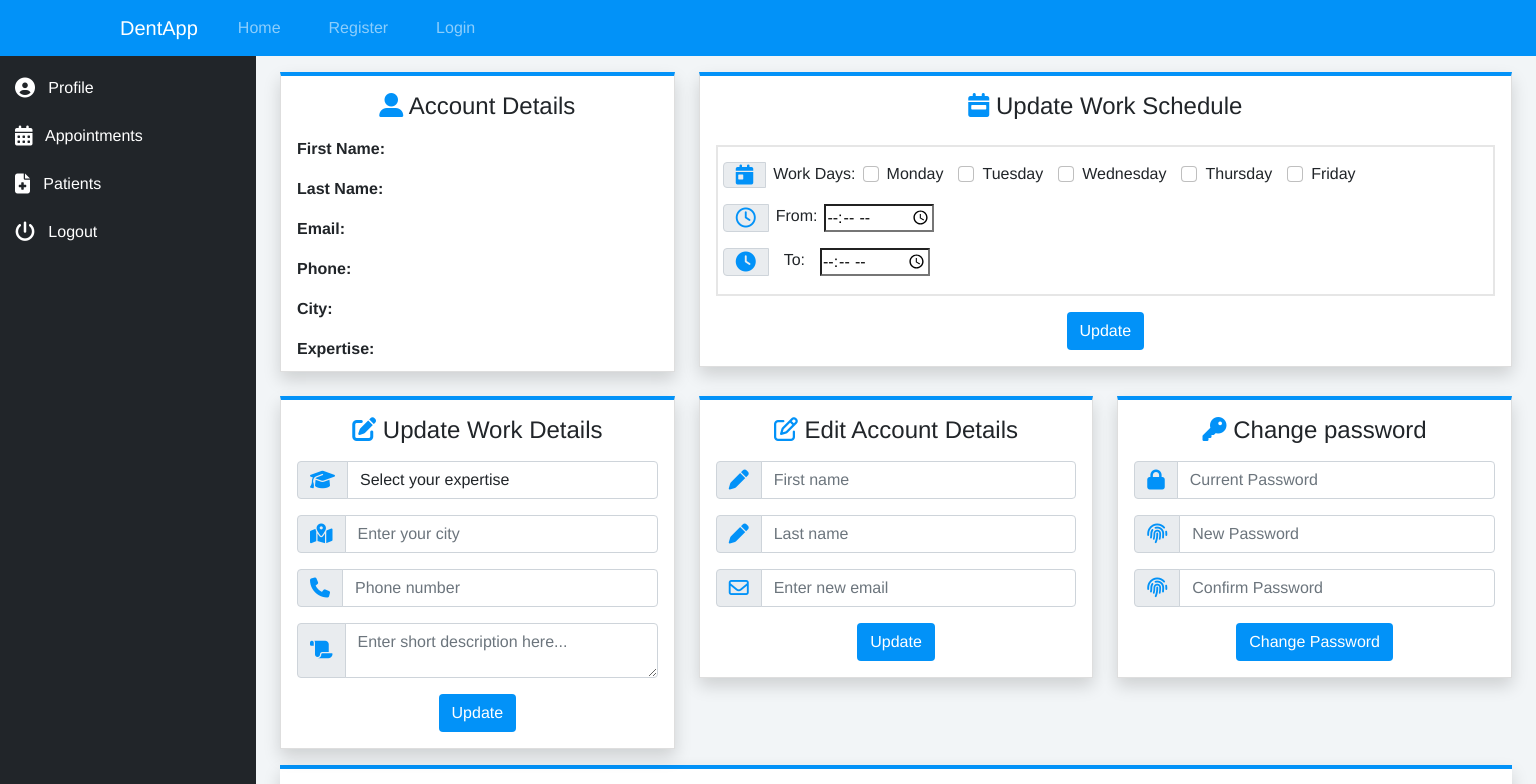
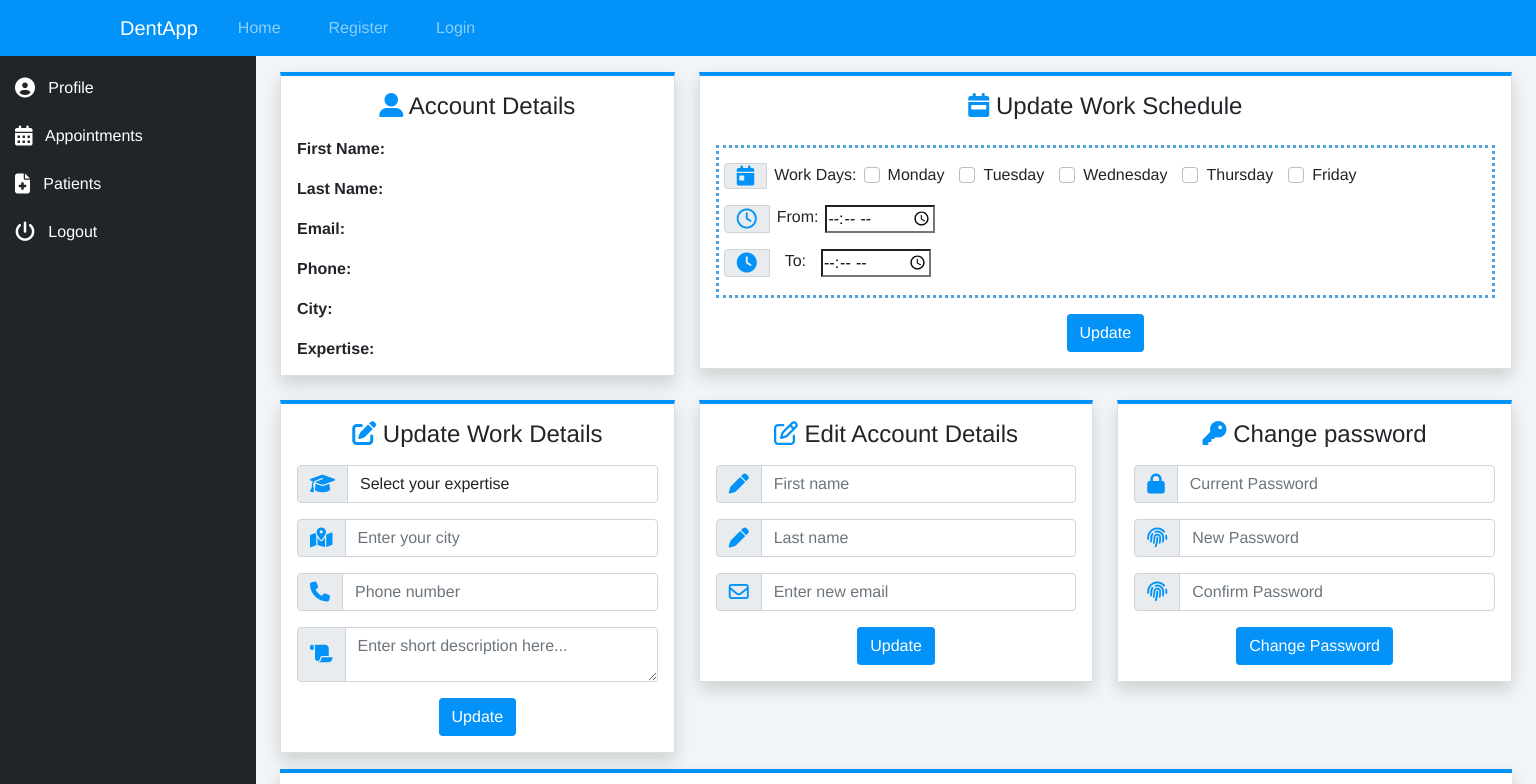
Before and after one commit to ibobev/dent-appointment-system, a Vue app in the folder client/: page /dentist/profile in a window 1536 px wide. Shown: the top 784 px of the page. Built offline with nearby package versions, Linux system fonts and the light colour scheme; no server answers.

Commit message:
Working Hours form border

```diff
--- a/client/src/components/UpdateWorkingHours.vue
+++ b/client/src/components/UpdateWorkingHours.vue
@@ -113,7 +113,7 @@ button {
 }
 
 .form-data{
-  border:2px solid #e6e6e6;
+  border:3px dotted #4ea2dd;
   padding-top: 15px;
   padding-right:5px;
   padding-left:5px;
--- a/client/src/views/Dentist/Profile.vue
+++ b/client/src/views/Dentist/Profile.vue
@@ -62,7 +62,7 @@ p {
 
 @media only screen and (min-width: 1345px) {
   .account-card {
-    height:300px;
+    height:304px;
   }
 }
 @media only screen and (max-width: 1401px) {
```
